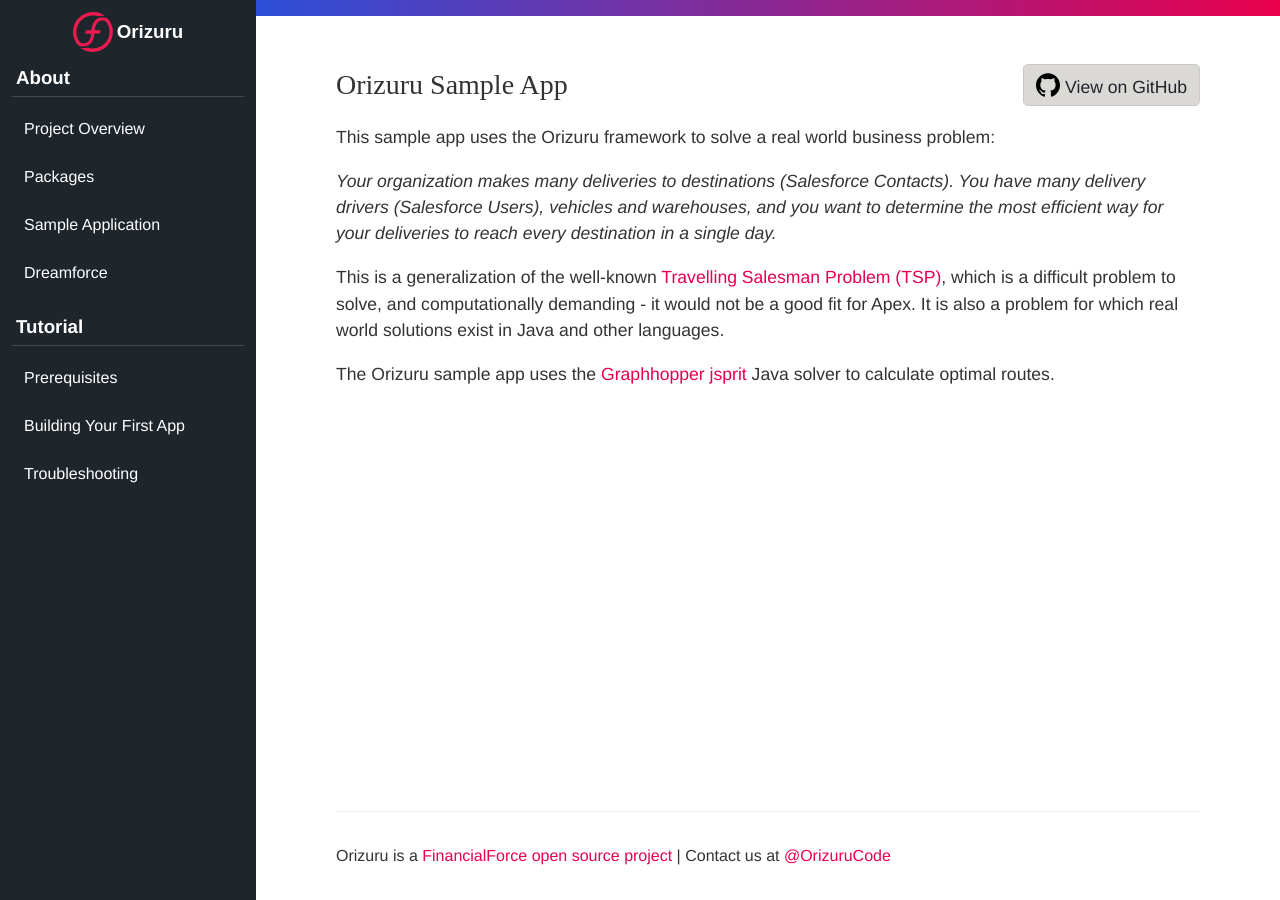
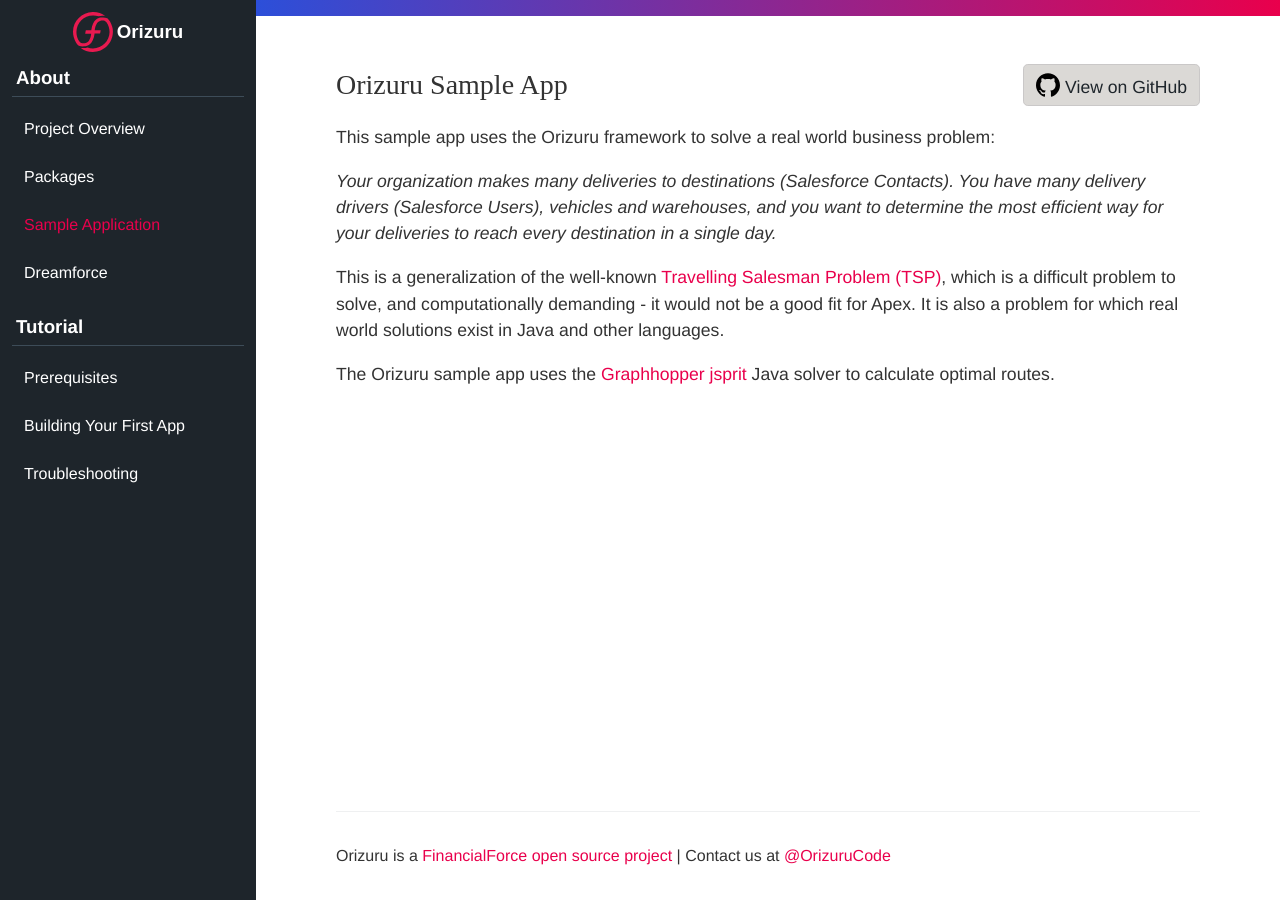
Before and after one commit to certinia/orizuru-pages, a Jekyll site: the page built from _pages/about/sample.md, in a window 1280 px wide. Built offline with Jekyll 4.4.1, drawn with Linux system fonts in a browser that asks for light colours; nearby versions of some CDN libraries; some web fonts are replaced.

Commit message:
Fix active links

```diff
--- a/_data/pages.yml
+++ b/_data/pages.yml
@@ -4,20 +4,20 @@ page-groups:
   url: /about
   pages:
     - title: Project Overview
-      url: /project-overview
+      url: /project-overview/
     - title: Packages
-      url: /packages
+      url: /packages/
     - title: Sample Application
-      url: /sample
+      url: /sample/
     - title: Dreamforce
-      url: /dreamforce
+      url: /dreamforce/
 
 - title: Tutorial
   url: /tutorial
   pages:
     - title: Prerequisites
-      url: /prerequisites
+      url: /prerequisites/
     - title: Building Your First App
-      url: /building-your-first-app
+      url: /building-your-first-app/
     - title: Troubleshooting
-      url: /troubleshooting
+      url: /troubleshooting/
```
